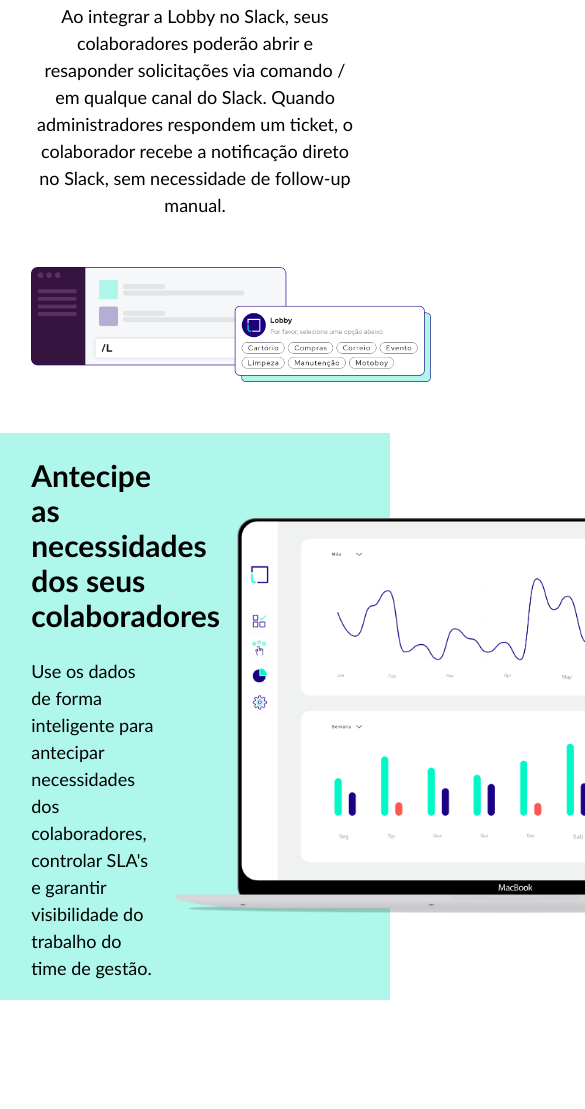
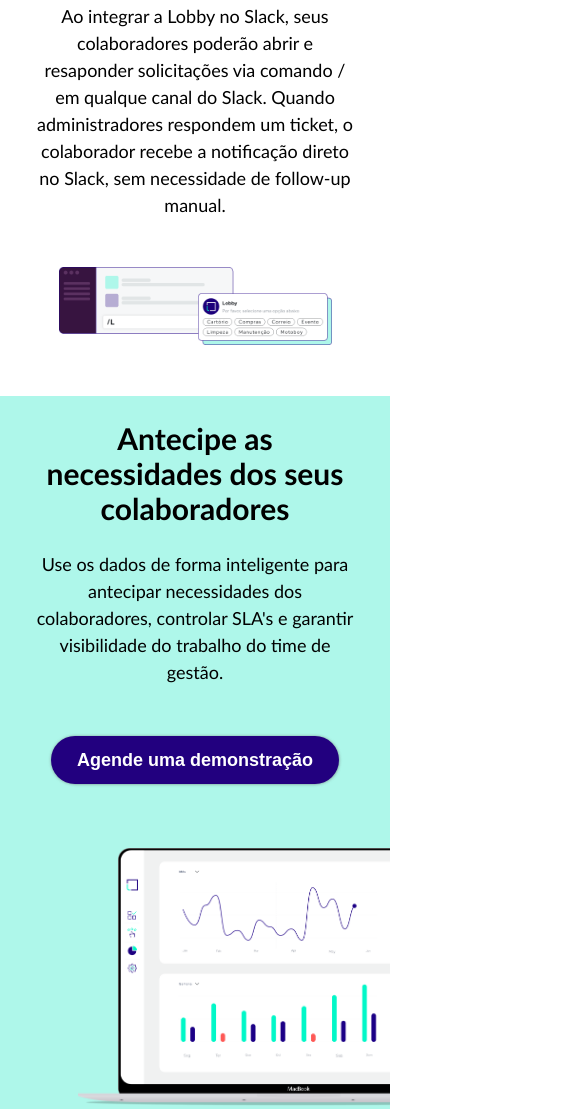
Before and after one commit to leotartarini/lobby-landing, a plain HTML site: page index.html in a window 390 px wide. Shown: the part 1564-2673 px from the top of the page, 585 px wide, since content can reach past the window. Before the commit the page ends 2564 px from the top, so only its background shows below. Drawn offline with Linux system fonts and the light colour scheme.

Commit message:
Atualização de Section
Terminei de editar a section do dashboard. Já está responsivo. Faltam apenas duas sections, as logos das empresas e o footer.

```diff
--- a/index.html
+++ b/index.html
@@ -66,6 +66,12 @@
             colaboradores, controlar SLA's e garantir visibilidade do trabalho
             do time de gestão.
           </p>
+          <button
+            onclick="window.open('https://lobby.freshsales.io/web_forms/ea0c2abfad15d76e27a9a7dc907de4f7d27fd2931792c5cc6753d48103ead52c/form.html')"
+            class="blue-but"
+          >
+            Agende uma demonstração
+          </button>
         </div>
         <img id="dashboard--img" src="/img/Lobby_Dashboard.png" alt="" />
       </section>
--- a/style.css
+++ b/style.css
@@ -112,19 +112,40 @@ header {
   min-width: 25rem;
 }
 #dashboard--img {
-  width: 30rem;
+  width: 40rem;
+  margin: 3rem 0;
 }
 .dashboard {
   display: grid;
-  column-gap: 5%;
-  grid-template-columns: 40% 55%;
+  column-gap: 5vmax;
+  grid-template-columns: auto auto;
   align-items: center;
   text-align: left;
 }
 
 .dashboard-container {
-  padding: 0 0 0 8vw;
+  padding: 0 0 0 16vw;
   margin: 0;
+}
+
+.blue-but {
+  width: 18rem;
+  height: 3rem;
+  font-size: 18px;
+  border-radius: 30px;
+  background-color: #22007f;
+  border: none;
+  color: white;
+  margin: 2rem 0 1rem 0;
+  box-shadow: 0.2px 0.2px 3px rgba(102, 102, 102, 0.712);
+  outline: none;
+  transition: 0.2s;
+  font-weight: bold;
+}
+
+.blue-but:hover {
+  cursor: pointer;
+  background-color: #391896;
 }
 
 /* Mid-desktop and some tablets */
@@ -145,6 +166,12 @@ header {
 
   #photo-1 {
     width: 40rem;
+  }
+
+  /* features */
+  #dashboard--img {
+    width: 50vw;
+    margin: 3rem 0;
   }
 }
 
@@ -189,4 +216,28 @@ header {
     width: 100vw;
     min-width: 30rem;
   }
+
+  /* features */
+  #slack--img {
+    margin: 3rem 0;
+    width: 70vw;
+    min-width: 10rem;
+  }
+
+  .dashboard {
+    display: flex;
+    flex-direction: column;
+    text-align: center;
+    align-items: flex-end;
+  }
+
+  .dashboard-container {
+    padding: 0 8vw;
+    margin: 0;
+  }
+  #dashboard--img {
+    width: 80vw;
+    margin: 3rem 0;
+    float: right;
+  }
 }
```
